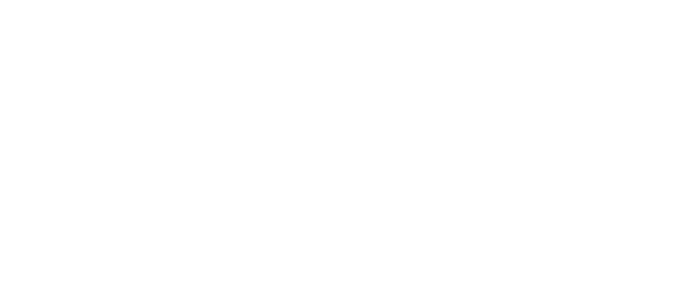
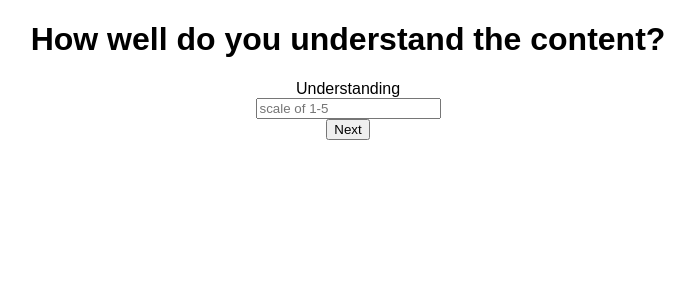
Before and after one commit to JuliaAugustSugarman/redux-feedback-loop-master, a React (Create React App) app: page /#/understanding in a window 1280 px wide. Shown: the top 300 px of the page, without its empty margins (292-987 px from the left). Built offline with nearby package versions, Linux system fonts and the light colour scheme.

Commit message:
add understandings page

```diff
--- a/src/components/App/App.js
+++ b/src/components/App/App.js
@@ -2,6 +2,7 @@
 import { connect } from 'react-redux';
 import { HashRouter as Router, Route } from 'react-router-dom';
 import Feelings from '../Feelings/Feelings';
+import Understanding from '../Understanding/Understanding';
 import './App.css';
 
 class App extends Component {
@@ -14,6 +15,7 @@
         <Router>
           <div>
             <Route exact path="/" component={Feelings} />
+            <Route exact path="/understanding" component={Understanding} />
           </div>
         </Router>
       </div>
--- a/src/components/Understanding/Understanding.js
+++ b/src/components/Understanding/Understanding.js
@@ -0,0 +1,61 @@
+import React, { Component } from 'react';
+import { connect } from 'react-redux';
+// import Review from '../Review/Review';
+
+
+
+
+
+class Understanding extends Component {
+    state = {
+        understanding: '',
+    }
+
+    handleChange = (event) => {
+        console.log('feelings handleChange', event);
+
+        this.setState({
+            understanding: event.target.value,
+        })
+    }
+
+    handleSubmit = (event) => {
+        event.preventDefault();
+        const action = { type: 'SET_UNDERSTANDING', payload: this.state.understanding}
+        this.props.dispatch(action);
+        //clear
+        this.setState({
+            understanding: '',
+        })
+        this.props.history.push('/');
+    }
+
+    render() {
+        return (
+            <div className="App">
+                <h1>How well do you understand the content?</h1>
+
+                <form onSubmit={this.handleSubmit}>
+                    <label>Understanding</label>
+                    <br />
+                    <input onChange={this.handleChange} placeholder="scale of 1-5" type='text' value={this.state.understanding} />
+                    <br />
+                    <input type="submit" value="Next" />
+                </form>
+
+                <br />
+                <div>
+                    {/* <Review /> */}
+                </div>
+
+                <br />
+            </div>
+        );
+    }
+}
+
+const mapReduxStateToProps = (reduxState) => {
+    return reduxState;
+}
+
+export default connect(mapReduxStateToProps)(Understanding);
--- a/src/index.js
+++ b/src/index.js
@@ -13,14 +13,19 @@
 const feedbackEmptyObject = {feelings: '', undertanding:'', supports: '', comments:'',};
 
 //Reducer
-const feedbackReducer = (state = [], action) => {
+const feedbackReducer = (state = feedbackEmptyObject, action) => {
     if (action.type === 'SET_FEELINGS') {
+        state = {...state, feelings: action.payload};
+        return state;
+    }
 
-        state = action.payload;
-    }
+    else if (action.type === 'SET_UNDERSTANDING') {
+    state = { ...state, undertanding: action.payload};
+     return state;
+    };
     return state;
-}
 
+};//end Reducer
 
 
 
@@ -42,7 +47,7 @@
 // The store is the big JavaScript Object that holds all of the information for our application
 const storeInstance = createStore(
     combineReducers({
-     feedbackReducer
+     feedbackReducer,
     }),
     applyMiddleware(logger), //mildle ware sits on the middle and interacts and intercepts things - or there are some that track what the redux state was before and after changes have been made.
 );
```
